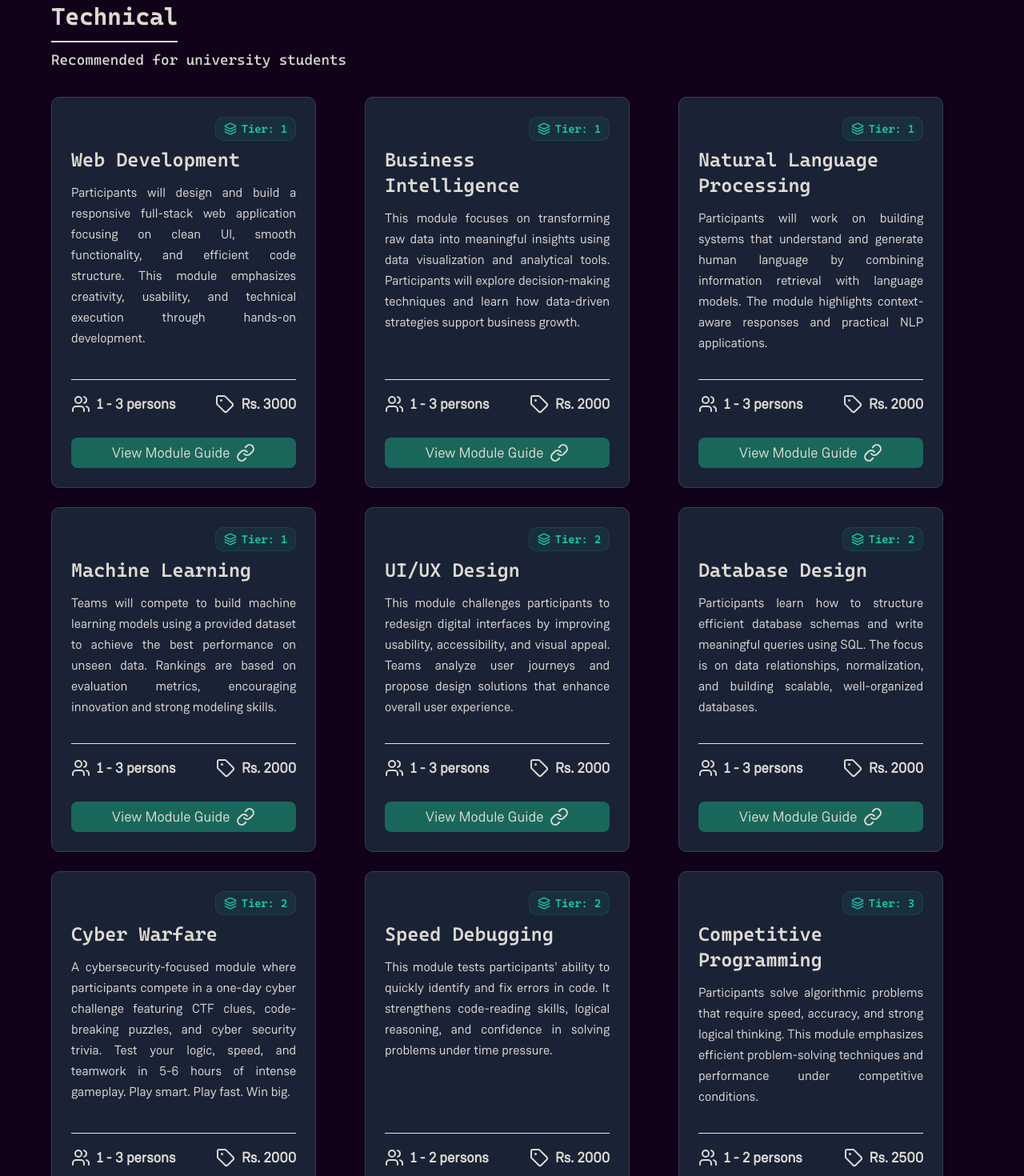
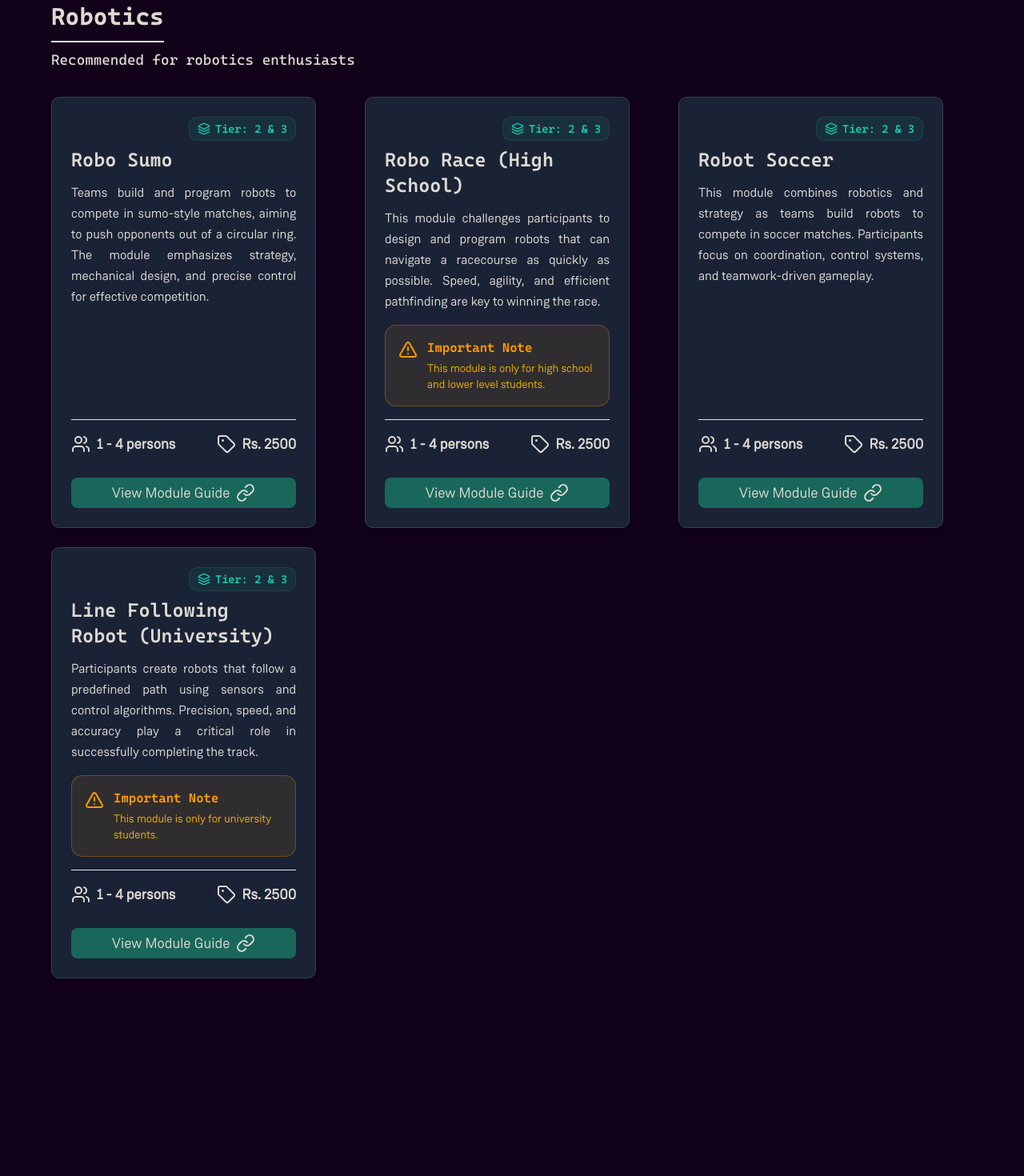
Before and after one commit to css-iba/css-website, a Next.js app: page /ProBattle in a window 1280 px wide. Shown: the part 2960-4430 px from the top of the page at 80% size. Built offline with nearby package versions, Linux system fonts and the light colour scheme.

Commit message:
Update constants.ts

```diff
--- a/app/ProBattle/constants.ts
+++ b/app/ProBattle/constants.ts
@@ -124,105 +124,105 @@ const contacts: TeamContact[] = [
 ];
 
 const modulesData: ModuleCardProps[] = [
-  {
-    name: 'Web Development',
-    description:
-      'Participants will design and build a responsive full-stack web application focusing on clean UI, smooth functionality, and efficient code structure. This module emphasizes creativity, usability, and technical execution through hands-on development.',
-    minParticipants: 1,
-    maxParticipants: 3,
-    price: 3000,
-    guideLink: 'https://drive.google.com/file/d/12l9ynMDS7q3PbK1cFRn_0jSUV2-MDfth/view?usp=sharing',
-    category: 'Technical',
-    Tier: [1]
-  },
-  {
-    name: 'Business Intelligence',
-    description:
-      'This module focuses on transforming raw data into meaningful insights using data visualization and analytical tools. Participants will explore decision-making techniques and learn how data-driven strategies support business growth.',
-    minParticipants: 1,
-    maxParticipants: 3,
-    price: 2000,
-    guideLink: 'https://drive.google.com/file/d/14Ua5OsaN7zKz7L25uyplfid2D6vJgfQs/view?usp=sharing',
-    category: 'Technical',
-    Tier: [1]
-  },
-  {
-    name: 'Natural Language Processing',
-    description:
-      'Participants will work on building systems that understand and generate human language by combining information retrieval with language models. The module highlights context-aware responses and practical NLP applications.',
-    minParticipants: 1,
-    maxParticipants: 3,
-    price: 2000,
-    guideLink: 'https://drive.google.com/file/d/1GDIj6oJ7a-Vo8D6G8b099hjSOGhUhdQQ/view?usp=sharing',
-    category: 'Technical',
-    Tier: [1]
-  },
-  {
-    name: 'Machine Learning',
-    description:
-      'Teams will compete to build machine learning models using a provided dataset to achieve the best performance on unseen data. Rankings are based on evaluation metrics, encouraging innovation and strong modeling skills.',
-    minParticipants: 1,
-    maxParticipants: 3,
-    price: 2000,
-    guideLink: 'https://drive.google.com/file/d/1TE-QRuBZzXKMdIBsF1UpfFvc-po8Xpx7/view?usp=sharing',
-    category: 'Technical',
-    Tier: [1]
-  },
-  {
-    name: 'UI/UX Design',
-    description:
-      'This module challenges participants to redesign digital interfaces by improving usability, accessibility, and visual appeal. Teams analyze user journeys and propose design solutions that enhance overall user experience.',
-    minParticipants: 1,
-    maxParticipants: 3,
-    price: 2000,
-    guideLink: 'https://drive.google.com/file/d/1lBWwWJRy57faJDgDk3Qc_1wx8ckdKO_l/view?usp=sharing',
-    category: 'Technical',
-    Tier: [2]
-  },
-  {
-    name: 'Database Design',
-    description:
-      'Participants learn how to structure efficient database schemas and write meaningful queries using SQL. The focus is on data relationships, normalization, and building scalable, well-organized databases.',
-    minParticipants: 1,
-    maxParticipants: 3,
-    price: 2000,
-    guideLink: 'https://drive.google.com/file/d/1mIwGQO810BgQxwlt5LXYDzRxeXWsJ68w/view?usp=sharing',
-    category: 'Technical',
-    Tier: [2]
-  },
-  {
-    name: 'Cyber Warfare',
-    description:
-      'A cybersecurity-focused module where participants compete in a one-day cyber challenge featuring CTF clues, code-breaking puzzles, and cyber security trivia. Test your logic, speed, and teamwork in 5-6 hours of intense gameplay. Play smart. Play fast. Win big.',
-    minParticipants: 1,
-    maxParticipants: 3,
-    price: 2000,
-    guideLink: 'https://drive.google.com/file/d/14oIWz788aJ7kYQw2pKGq8iMTq9sBgyib/view?usp=sharing',
-    category: 'Technical',
-    Tier: [2]
-  },
-  {
-    name: 'Speed Debugging',
-    description:
-      'This module tests participants\' ability to quickly identify and fix errors in code. It strengthens code-reading skills, logical reasoning, and confidence in solving problems under time pressure.',
-    minParticipants: 1,
-    maxParticipants: 2,
-    price: 2000,
-    guideLink: 'https://drive.google.com/file/d/1Fs4xqgVoEyUCj4iMTueL8k0Mu9kTVK-8/view?usp=sharing',
-    category: 'Technical',
-    Tier: [2]
-  },
-  {
-    name: 'Competitive Programming',
-    description:
-      'Participants solve algorithmic problems that require speed, accuracy, and strong logical thinking. This module emphasizes efficient problem-solving techniques and performance under competitive conditions.',
-    minParticipants: 1,
-    maxParticipants: 2,
-    price: 2500,
-    guideLink: 'https://drive.google.com/file/d/1QE5UlhRTnGIf8ozD5ErXFFMHTqWdkp_H/view?usp=sharing',
-    category: 'Technical',
-    Tier: [3]
-  },
+  // {
+  //   name: 'Web Development',
+  //   description:
+  //     'Participants will design and build a responsive full-stack web application focusing on clean UI, smooth functionality, and efficient code structure. This module emphasizes creativity, usability, and technical execution through hands-on development.',
+  //   minParticipants: 1,
+  //   maxParticipants: 3,
+  //   price: 3000,
+  //   guideLink: 'https://drive.google.com/file/d/12l9ynMDS7q3PbK1cFRn_0jSUV2-MDfth/view?usp=sharing',
+  //   category: 'Technical',
+  //   Tier: [1]
+  // },
+  // {
+  //   name: 'Business Intelligence',
+  //   description:
+  //     'This module focuses on transforming raw data into meaningful insights using data visualization and analytical tools. Participants will explore decision-making techniques and learn how data-driven strategies support business growth.',
+  //   minParticipants: 1,
+  //   maxParticipants: 3,
+  //   price: 2000,
+  //   guideLink: 'https://drive.google.com/file/d/14Ua5OsaN7zKz7L25uyplfid2D6vJgfQs/view?usp=sharing',
+  //   category: 'Technical',
+  //   Tier: [1]
+  // },
+  // {
+  //   name: 'Natural Language Processing',
+  //   description:
+  //     'Participants will work on building systems that understand and generate human language by combining information retrieval with language models. The module highlights context-aware responses and practical NLP applications.',
+  //   minParticipants: 1,
+  //   maxParticipants: 3,
+  //   price: 2000,
+  //   guideLink: 'https://drive.google.com/file/d/1GDIj6oJ7a-Vo8D6G8b099hjSOGhUhdQQ/view?usp=sharing',
+  //   category: 'Technical',
+  //   Tier: [1]
+  // },
+  // {
+  //   name: 'Machine Learning',
+  //   description:
+  //     'Teams will compete to build machine learning models using a provided dataset to achieve the best performance on unseen data. Rankings are based on evaluation metrics, encouraging innovation and strong modeling skills.',
+  //   minParticipants: 1,
+  //   maxParticipants: 3,
+  //   price: 2000,
+  //   guideLink: 'https://drive.google.com/file/d/1TE-QRuBZzXKMdIBsF1UpfFvc-po8Xpx7/view?usp=sharing',
+  //   category: 'Technical',
+  //   Tier: [1]
+  // },
+  // {
+  //   name: 'UI/UX Design',
+  //   description:
+  //     'This module challenges participants to redesign digital interfaces by improving usability, accessibility, and visual appeal. Teams analyze user journeys and propose design solutions that enhance overall user experience.',
+  //   minParticipants: 1,
+  //   maxParticipants: 3,
+  //   price: 2000,
+  //   guideLink: 'https://drive.google.com/file/d/1lBWwWJRy57faJDgDk3Qc_1wx8ckdKO_l/view?usp=sharing',
+  //   category: 'Technical',
+  //   Tier: [2]
+  // },
+  // {
+  //   name: 'Database Design',
+  //   description:
+  //     'Participants learn how to structure efficient database schemas and write meaningful queries using SQL. The focus is on data relationships, normalization, and building scalable, well-organized databases.',
+  //   minParticipants: 1,
+  //   maxParticipants: 3,
+  //   price: 2000,
+  //   guideLink: 'https://drive.google.com/file/d/1mIwGQO810BgQxwlt5LXYDzRxeXWsJ68w/view?usp=sharing',
+  //   category: 'Technical',
+  //   Tier: [2]
+  // },
+  // {
+  //   name: 'Cyber Warfare',
+  //   description:
+  //     'A cybersecurity-focused module where participants compete in a one-day cyber challenge featuring CTF clues, code-breaking puzzles, and cyber security trivia. Test your logic, speed, and teamwork in 5-6 hours of intense gameplay. Play smart. Play fast. Win big.',
+  //   minParticipants: 1,
+  //   maxParticipants: 3,
+  //   price: 2000,
+  //   guideLink: 'https://drive.google.com/file/d/14oIWz788aJ7kYQw2pKGq8iMTq9sBgyib/view?usp=sharing',
+  //   category: 'Technical',
+  //   Tier: [2]
+  // },
+  // {
+  //   name: 'Speed Debugging',
+  //   description:
+  //     'This module tests participants\' ability to quickly identify and fix errors in code. It strengthens code-reading skills, logical reasoning, and confidence in solving problems under time pressure.',
+  //   minParticipants: 1,
+  //   maxParticipants: 2,
+  //   price: 2000,
+  //   guideLink: 'https://drive.google.com/file/d/1Fs4xqgVoEyUCj4iMTueL8k0Mu9kTVK-8/view?usp=sharing',
+  //   category: 'Technical',
+  //   Tier: [2]
+  // },
+  // {
+  //   name: 'Competitive Programming',
+  //   description:
+  //     'Participants solve algorithmic problems that require speed, accuracy, and strong logical thinking. This module emphasizes efficient problem-solving techniques and performance under competitive conditions.',
+  //   minParticipants: 1,
+  //   maxParticipants: 2,
+  //   price: 2500,
+  //   guideLink: 'https://drive.google.com/file/d/1QE5UlhRTnGIf8ozD5ErXFFMHTqWdkp_H/view?usp=sharing',
+  //   category: 'Technical',
+  //   Tier: [3]
+  // },
   {
     name: 'Robo Sumo',
     description:
```
